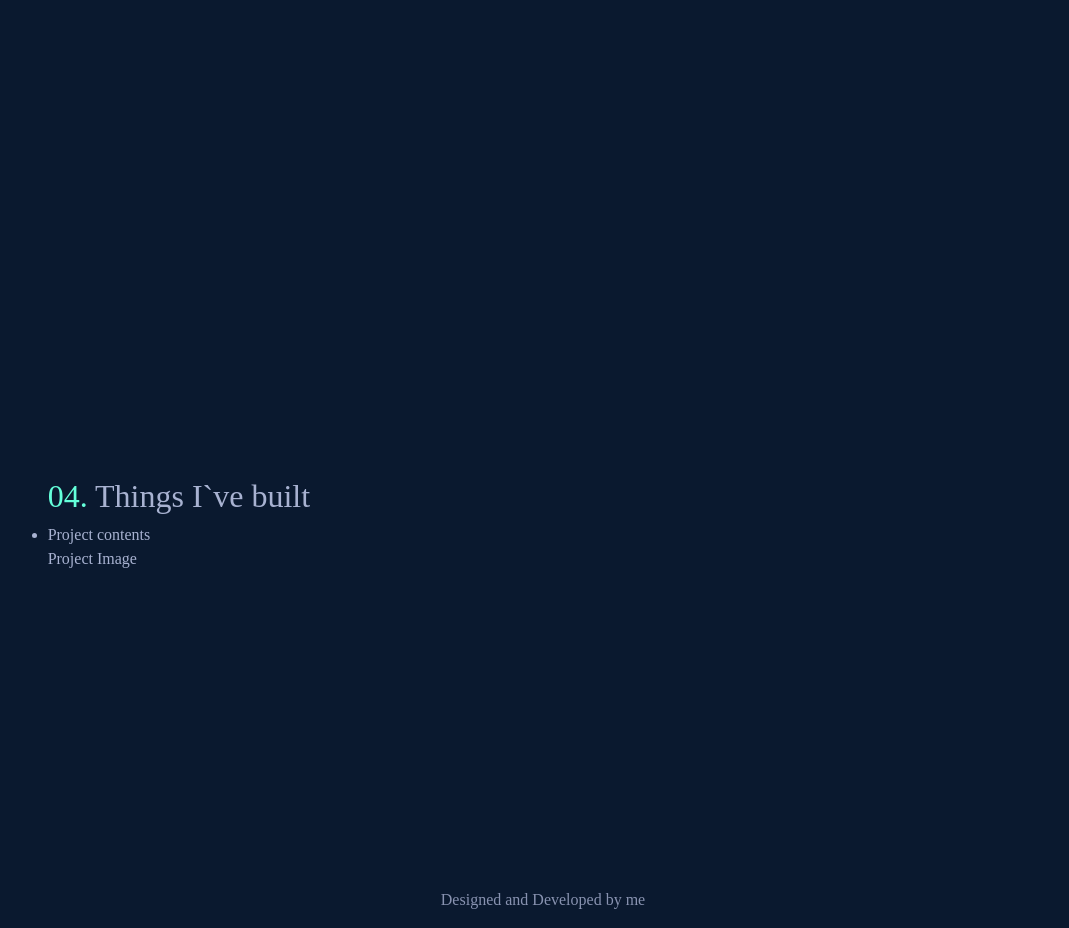
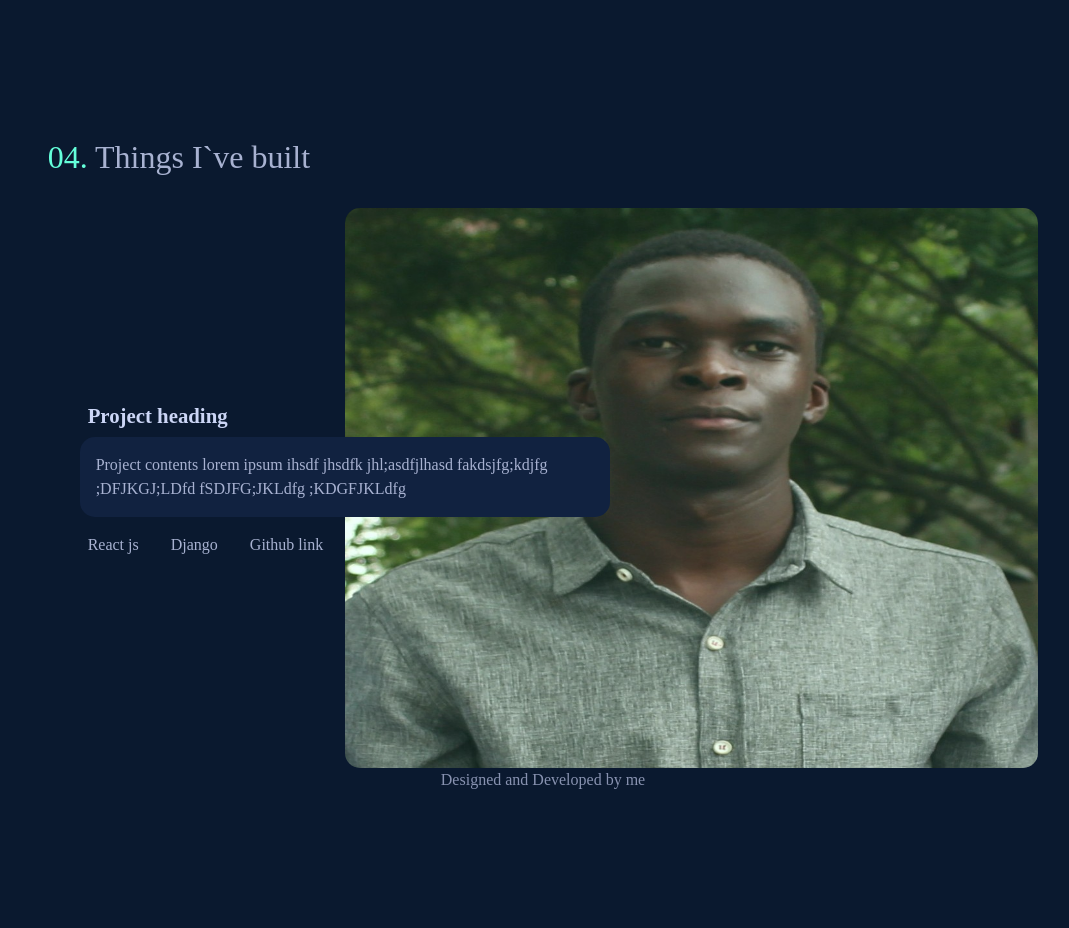
Before and after one commit to samwel2000/react-portfolio, a React (Create React App) app: page / in a window 1280 px wide. Shown: the part 2580-3508 px from the top of the page, without its empty margins (97-1166 px from the left). After the commit the page ends 3388 px from the top, so only its background shows below. Built offline with nearby package versions, Linux system fonts and the light colour scheme.

Commit message:
added projects page

```diff
--- a/src/components/Footer/FooterElements.js
+++ b/src/components/Footer/FooterElements.js
@@ -10,7 +10,7 @@ export const FooterWrapper = styled.div`
     margin: auto;
     margin-top: 2rem;
 
-    @media screen and (min-width:768px){
+    @media screen and (min-width:769px){
         display:none;
     }
 `
--- a/src/components/Projects/ProjectElements.js
+++ b/src/components/Projects/ProjectElements.js
@@ -1,19 +1,117 @@
 import styled from "styled-components";
 
-export const ProjectWrapper =  styled.section`
-    min-height: 89vh;
+export const ProjectsWrapper =  styled.section`
+    min-height: 70vh;
     width: 86%;
     margin-left: auto;
     margin-right: auto;
-    margin-top: 70px;
+    margin-top: 2rem;
     display: flex;
     flex-direction: column;
-    justify-content:center;
 
     @media screen and (max-width:768px){
+        min-height: 40vh;
         width: 100%;
     }
 `
-export const ProjectImage = styled.div`
-    background: black;
+export const ProjectWrapper = styled.div`
+    display: flex;
+    height: 70vh;
+    gap: 1rem;
+    align-items: center;
+    justify-content: flex-end;
+    position: relative;
+
+    @media screen and (max-width: 769px) {
+        height: 50vh;
+    }
 `
+
+export const ImageDiv= styled.div`
+    width: 70%;
+    height: 100%;
+    position: relative;
+    border-radius: 15px;
+    z-index: 0;
+
+    &::after {
+        content: "";
+        width: 100%;
+        height: 100%;
+        position: absolute;
+        border-radius: 15px;
+        z-index: 2;
+        inset: 0;
+        opacity: 1;
+        background: var(--green-tint);
+    }
+
+    @media screen and (max-width:769px){
+        width: 100%;
+    }
+`
+export const Image= styled.img`
+    width: 100%;
+    height: 100%;
+    border-radius: 15px;
+`
+export const ProjectContent = styled.div`
+    position: absolute;
+    width: 60%;
+    padding: 1rem 2rem;
+    z-index: 3;
+    left: 0;
+    right: 40%;
+
+    @media screen and (max-width:769px){
+        background: transparent;
+        left: 0;
+        width: 100%;
+    }
+`
+
+export const ProjectHeading = styled.h3`
+    text-align: right;
+    text-align: left;
+    font-weight: 600;
+    font-size: 1.3rem;
+    padding-right: 0.5rem;
+    padding-left: 0.5rem;
+    color: var(--lightest-slate);
+
+    @media screen and (max-width:769px){
+        text-align: center;
+        padding: 0;
+    }
+`
+export const ProjectParagraph = styled.p`
+    text-align: right;
+    text-align: left;
+    font-size: 1rem;
+    color: var(--light-slate);
+    padding: 1rem;
+    margin-top: 0.5rem;
+    background: var(--light-navy);
+    border-radius: 15px;
+
+    @media screen and (max-width:769px){
+        text-align: center;
+        background: transparent;
+    }
+`
+export const ProjectStack = styled.ul`
+    list-style: none;
+    display: flex;
+    padding: 0;
+    padding-right: 0.5rem;
+    padding-left: 0.5rem;
+    gap: 2rem;
+    justify-content: flex-end;
+    justify-content: flex-start;
+
+    @media screen and (max-width:769px){
+        justify-content: center;
+        gap: 1rem;
+        padding: 0;
+    }
+`
--- a/src/components/Projects/index.js
+++ b/src/components/Projects/index.js
@@ -1,18 +1,29 @@
 import React from 'react'
 import { SectionHeading } from '../../GlobalElements';
-import {ProjectWrapper } from "./ProjectElements";
+import {ProjectsWrapper, ProjectWrapper, ImageDiv, Image, ProjectContent, ProjectHeading, ProjectParagraph, ProjectStack } from "./ProjectElements";
+import Photo from '../../assets/images/photo.jpg'
 
 function Project() {
     return (
-        <ProjectWrapper>
+        <ProjectsWrapper>
             <SectionHeading num="04">Things I`ve built</SectionHeading>
-            <ul>
-                <li>
-                    <div>Project contents</div>
-                    <div>Project Image</div>
-                </li>
-            </ul>
-        </ProjectWrapper>
+            <div className="pt-4">
+                <ProjectWrapper>
+                    <ImageDiv>
+                        <Image src={Photo} alt="" />
+                    </ImageDiv>
+                    <ProjectContent>
+                        <ProjectHeading>Project heading</ProjectHeading>
+                        <ProjectParagraph>Project contents lorem ipsum ihsdf jhsdfk jhl;asdfjlhasd fakdsjfg;kdjfg ;DFJKGJ;LDfd fSDJFG;JKLdfg ;KDGFJKLdfg </ProjectParagraph>
+                        <ProjectStack>
+                            <li>React js</li>
+                            <li>Django</li>
+                            <li>Github link</li>
+                        </ProjectStack>
+                    </ProjectContent>
+                </ProjectWrapper>
+            </div>
+        </ProjectsWrapper>
     )
 }
 
```
